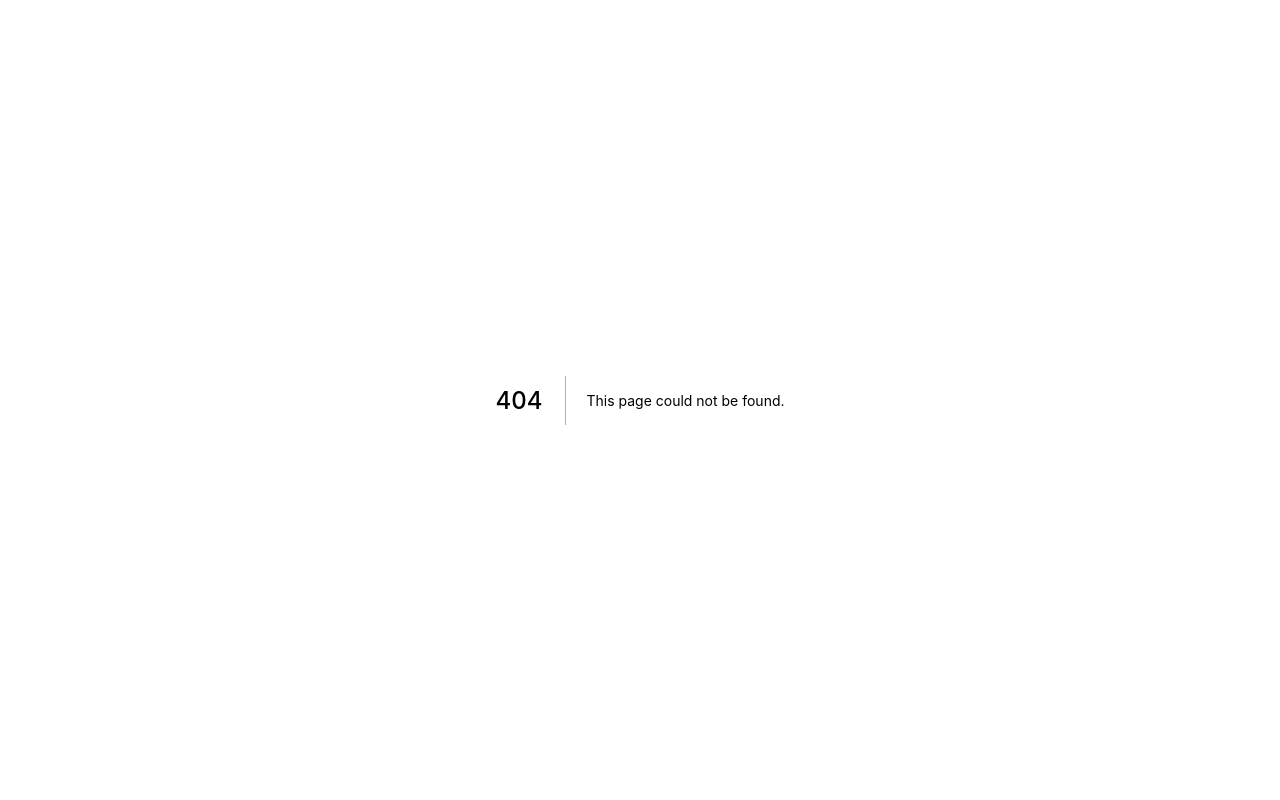
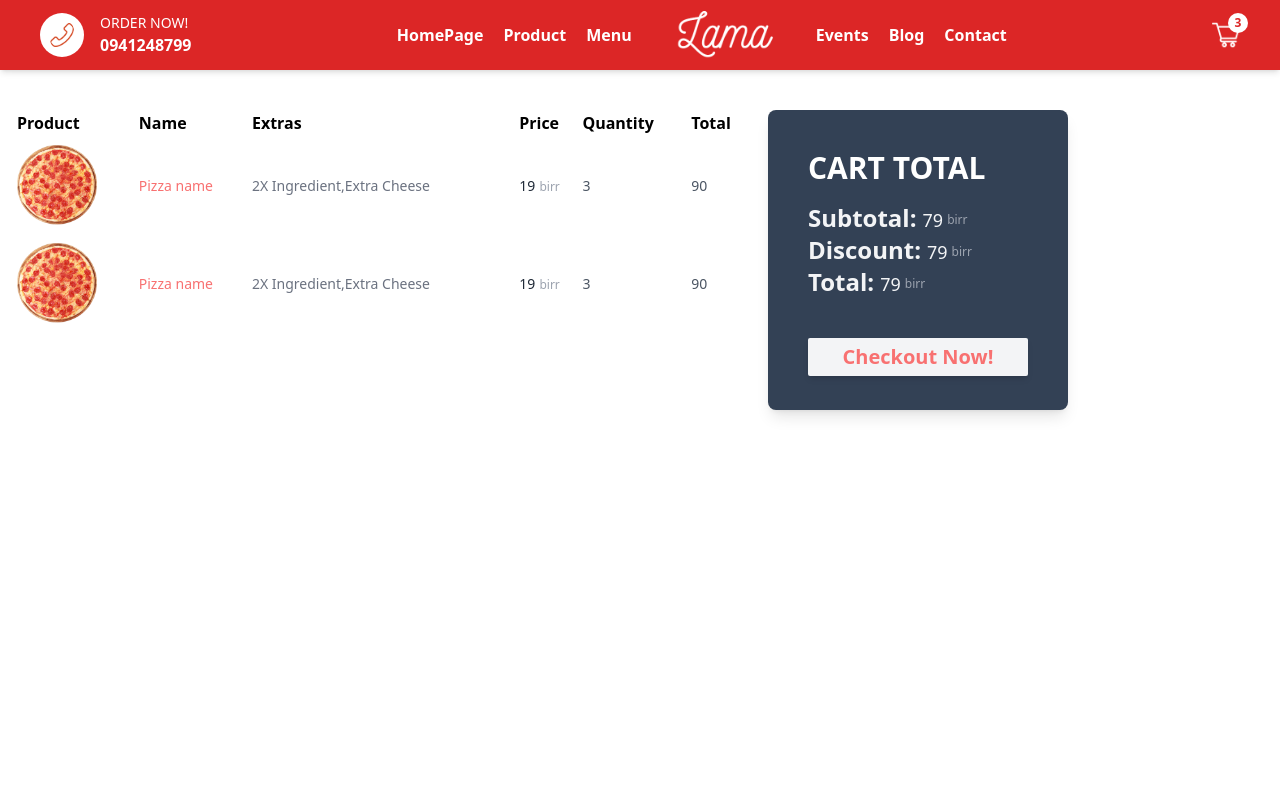
Before and after one commit to natnael-OQP/food-ordering-app, a Next.js app: page /cart in a window 1280 px wide. Before the commit this address had no page. Shown: the top 800 px of the page. Built offline with nearby package versions, Linux system fonts and the light colour scheme.

Commit message:
cart section completed

```diff
--- /dev/null
+++ b/pages/cart.tsx
@@ -0,0 +1,150 @@
+import Image from 'next/image'
+import { ReactElement } from 'react'
+import Layout from '../components/layout'
+
+const Cart = () => {
+    return (
+        <div className="grid h-[calc(100vh_-_120px)] grid-cols-1 xl:grid-cols-5 xl:pt-10 ">
+            <div className="md:px-4 xl:col-span-3">
+                <table className="w-full   text-left">
+                    <tr>
+                        <th className="">Product</th>
+                        <th>Name</th>
+                        <th>Extras</th>
+                        <th>Price</th>
+                        <th>Quantity</th>
+                        <th>Total</th>
+                    </tr>
+                    {/* table data */}
+                    <tr>
+                        <td>
+                            <div className="relative my-2   h-10  w-10  rounded-full  md:h-20 md:w-20">
+                                <Image
+                                    layout="fill"
+                                    objectFit="cover"
+                                    src="/img/pizza.png"
+                                    alt="logo"
+                                />
+                            </div>
+                        </td>
+                        <td>
+                            <span className="text-xs font-light text-red-400 md:text-sm md:font-medium">
+                                Pizza name
+                            </span>
+                        </td>
+                        <td>
+                            <span className="text-sm font-medium text-gray-500">
+                                2X Ingredient,Extra Cheese
+                            </span>
+                        </td>
+                        <td>
+                            <span className="text-sm font-medium text-gray-800">
+                                19
+                            </span>{' '}
+                            <span className="text-xs font-normal text-gray-400 ">
+                                birr
+                            </span>
+                        </td>
+                        <td>
+                            <span className="text-sm font-medium text-gray-600">
+                                3
+                            </span>
+                        </td>
+                        <td>
+                            <span className="text-sm font-medium text-gray-600">
+                                90
+                            </span>
+                        </td>
+                    </tr>
+                    <tr>
+                        <td>
+                            <div className="relative my-2   h-10  w-10  rounded-full  md:h-20 md:w-20">
+                                <Image
+                                    layout="fill"
+                                    objectFit="cover"
+                                    src="/img/pizza.png"
+                                    alt="logo"
+                                />
+                            </div>
+                        </td>
+                        <td>
+                            <span className="text-xs font-light text-red-400 md:text-sm md:font-medium">
+                                Pizza name
+                            </span>
+                        </td>
+                        <td>
+                            <span className="text-sm font-medium text-gray-500">
+                                2X Ingredient,Extra Cheese
+                            </span>
+                        </td>
+                        <td>
+                            <span className="text-sm font-medium text-gray-800">
+                                19
+                            </span>{' '}
+                            <span className="text-xs font-normal text-gray-400 ">
+                                birr
+                            </span>
+                        </td>
+                        <td>
+                            <span className="text-sm font-medium text-gray-600">
+                                3
+                            </span>
+                        </td>
+                        <td>
+                            <span className="text-sm font-medium text-gray-600">
+                                90
+                            </span>
+                        </td>
+                    </tr>
+                </table>
+            </div>
+            <div className="mx-auto h-[300px] rounded-lg bg-slate-700 p-6 px-10 shadow-lg md:w-[500px] xl:w-[300px] ">
+                <h2 className="py-4 text-3xl font-semibold text-white">
+                    CART TOTAL
+                </h2>
+                <div className="flex items-end">
+                    <b className="text-2xl font-semibold text-gray-100 ">
+                        Subtotal:{' '}
+                    </b>
+                    <span className="ml-[6px] flex items-center text-lg font-medium text-gray-100">
+                        79{' '}
+                        <span className="ml-1 text-xs font-normal text-gray-400 ">
+                            birr
+                        </span>
+                    </span>
+                </div>
+                <div className="flex items-end">
+                    <b className="text-2xl font-semibold text-gray-100 ">
+                        Discount:{' '}
+                    </b>
+                    <span className="ml-[6px] flex items-center text-lg font-medium text-gray-100">
+                        79{' '}
+                        <span className="ml-1 text-xs font-normal text-gray-400 ">
+                            birr
+                        </span>
+                    </span>
+                </div>
+                <div className="flex items-end">
+                    <b className="text-2xl font-semibold text-gray-100 ">
+                        Total:{' '}
+                    </b>
+                    <span className="ml-[6px] flex items-center text-lg font-medium text-gray-100">
+                        79{' '}
+                        <span className="ml-1 text-xs font-normal text-gray-400 ">
+                            birr
+                        </span>
+                    </span>
+                </div>
+                <button className="mt-10 w-full rounded-sm bg-gray-100 py-[5px] text-xl font-semibold text-red-400 shadow-md">
+                    Checkout Now!
+                </button>
+            </div>
+        </div>
+    )
+}
+
+export default Cart
+
+Cart.getLayout = function getLayout(page: ReactElement) {
+    return <Layout>{page}</Layout>
+}
```
